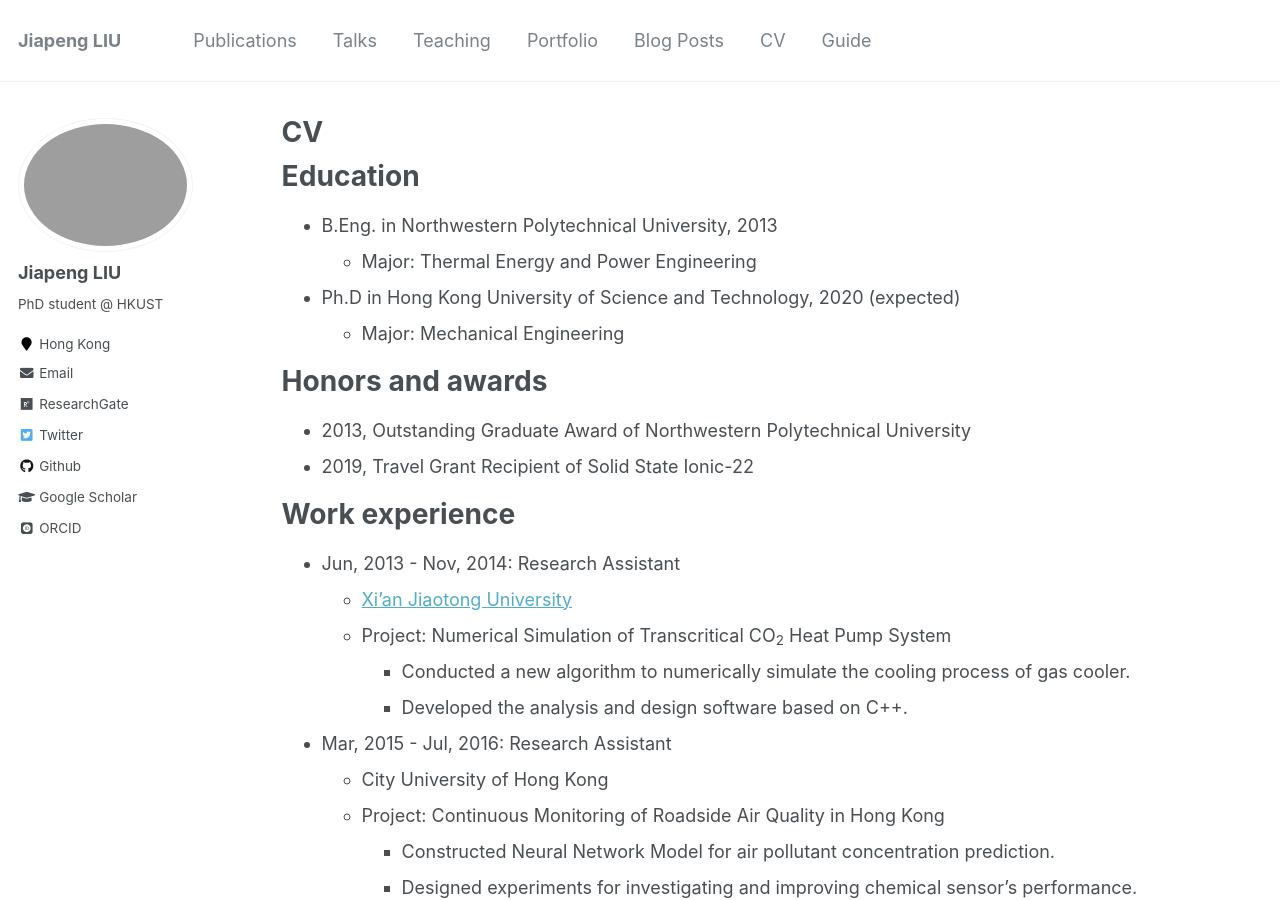
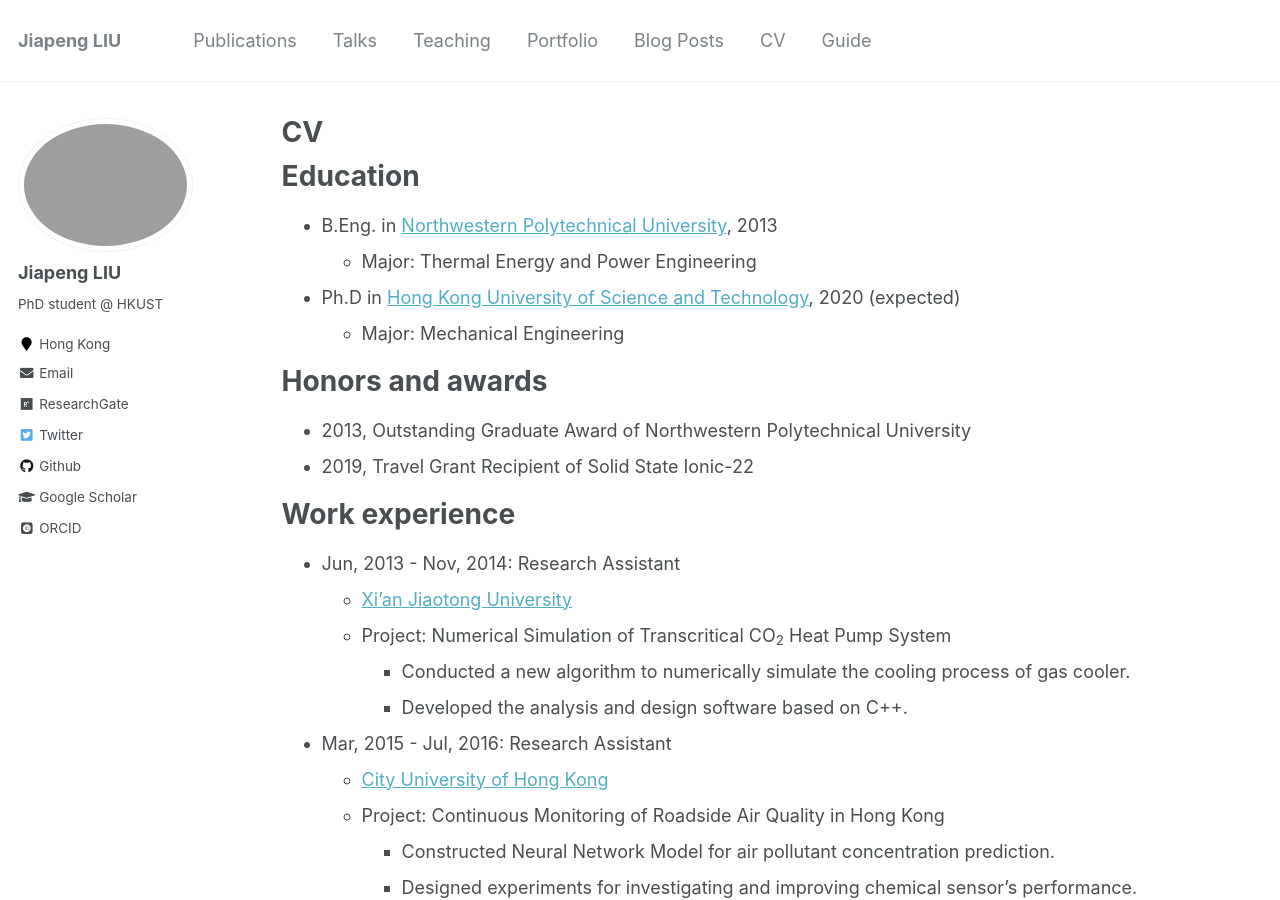
Before and after one commit to jiapeng-liu/jiapeng-liu.github.io, a Jekyll site: the page built from _pages/cv.md, in a window 1280 px wide and 900 px high. Built offline with Jekyll 4.4.1, drawn with Linux system fonts in a browser that asks for light colours; some web fonts are replaced; part of the change alters nothing that is shown.

Commit message:
update CV

```diff
--- a/_pages/cv.md
+++ b/_pages/cv.md
@@ -11,9 +11,9 @@ redirect_from:
 
 Education
 ======
-* B.Eng. in Northwestern Polytechnical University, 2013
+* B.Eng. in [Northwestern Polytechnical University](https://www.nwpu.edu.cn/), 2013
   * Major: Thermal Energy and Power Engineering
-* Ph.D in Hong Kong University of Science and Technology, 2020 (expected)
+* Ph.D in [Hong Kong University of Science and Technology](https://www.ust.hk/), 2020 (expected)
   * Major: Mechanical Engineering
 
 Honors and awards
@@ -30,7 +30,7 @@ Work experience
     * Developed the analysis and design software based on C++.
 
 * Mar, 2015 - Jul, 2016: Research Assistant
-  * City University of Hong Kong
+  * [City University of Hong Kong](http://www.ninglab.org/)
   <!---* Supervisor: Professor Zhi Ning
   --->
   * Project: Continuous Monitoring of Roadside Air Quality in Hong Kong
```
